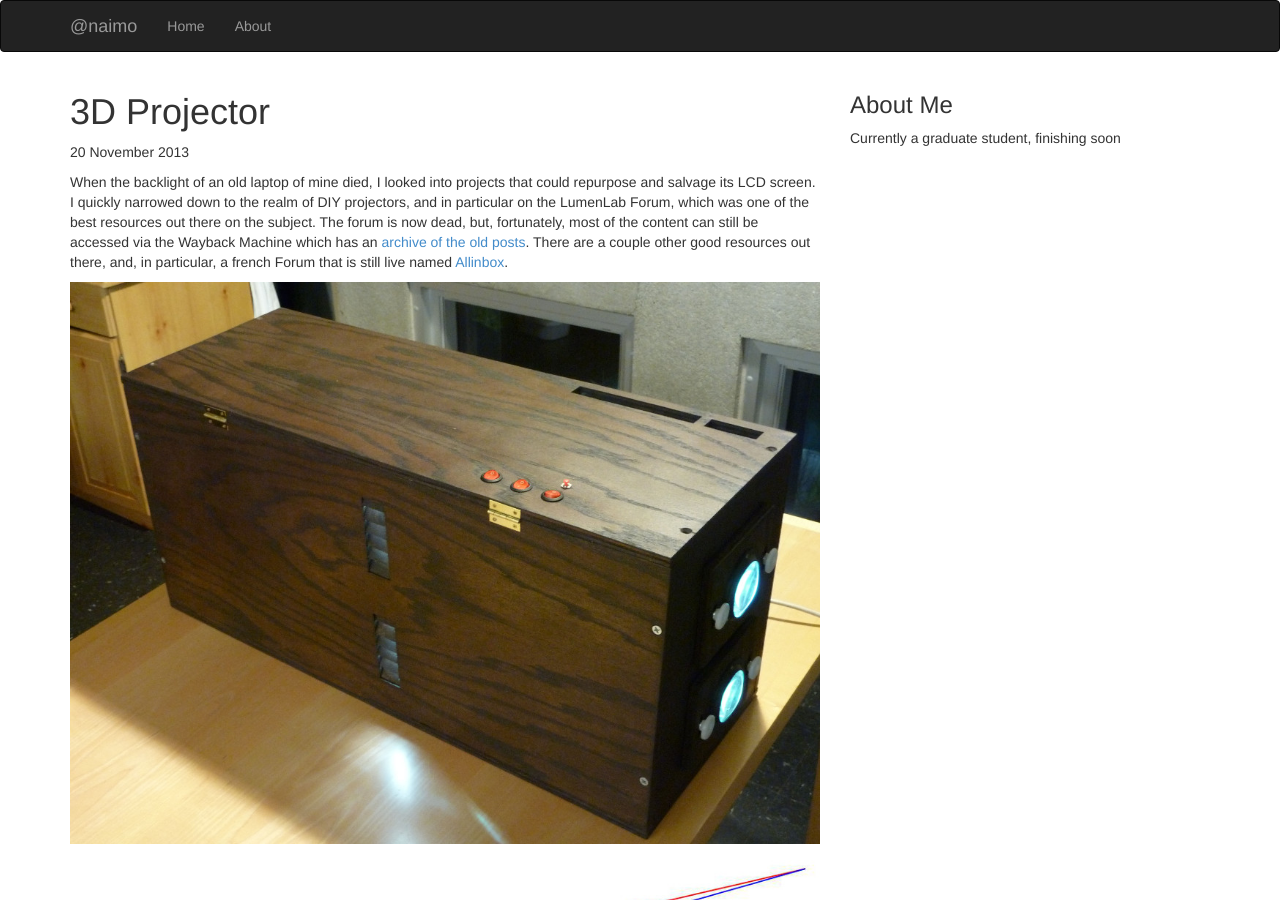
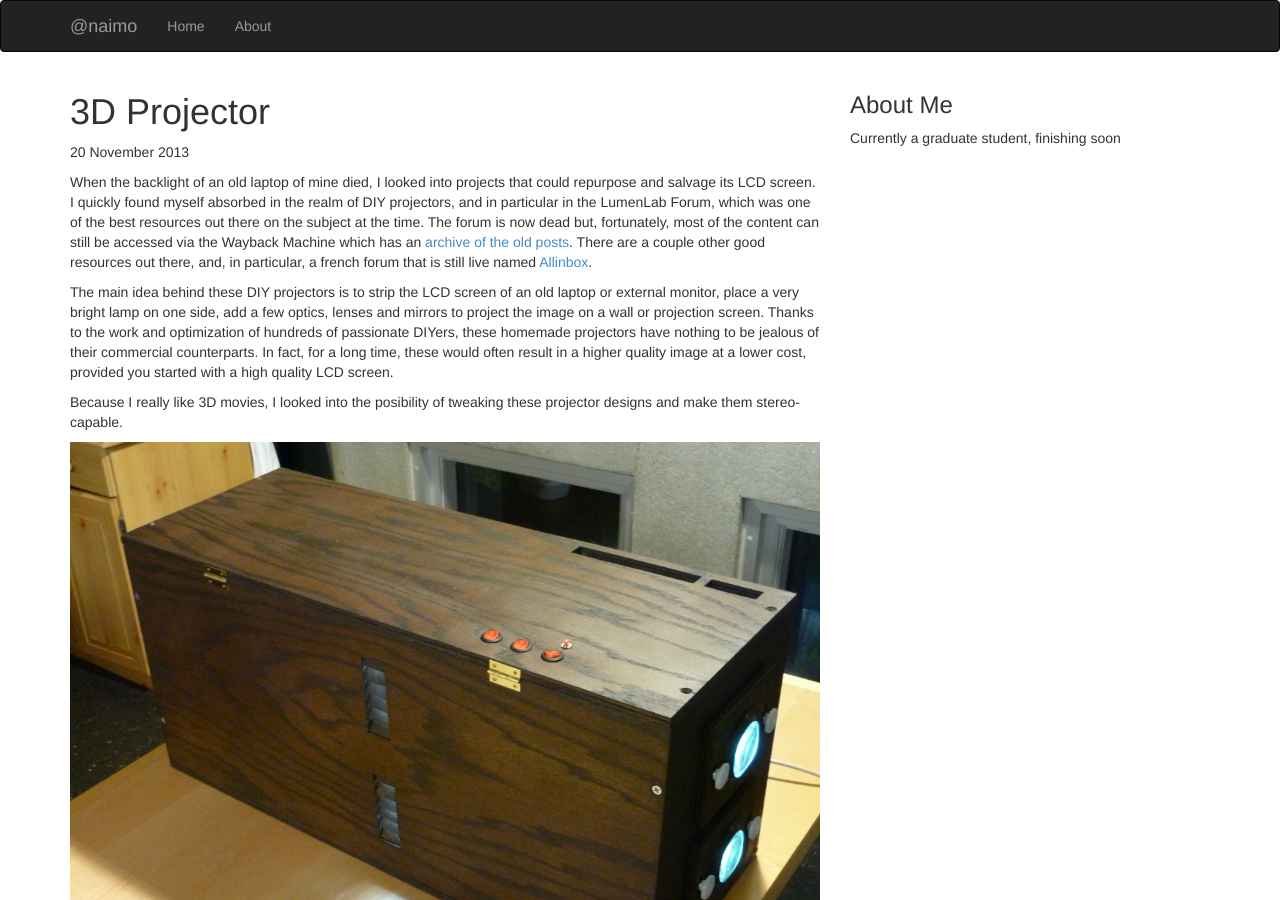
Before and after one commit to naimo/nicolas.github.com, a Jekyll site: the page built from _posts/2013-11-20-3d-projector.md, in a window 1280 px wide and 900 px high. Built offline with Jekyll 4.4.1, drawn with Linux system fonts in a browser that asks for light colours; Markdown is read by kramdown in place of the engine named in the settings.

Commit message:
beginning

```diff
--- a/_posts/2013-11-20-3d-projector.md
+++ b/_posts/2013-11-20-3d-projector.md
@@ -4,7 +4,15 @@
 image: projector_main.jpg
 ---
 <p>
-When the backlight of an old laptop of mine died, I looked into projects that could repurpose and salvage its LCD screen. I quickly narrowed down to the realm of DIY projectors, and in particular on the LumenLab Forum, which was one of the best resources out there on the subject. The forum is now dead, but, fortunately, most of the content can still be accessed via the Wayback Machine which has an <a href="https://web.archive.org/web/20120309041922/http://www.lumenlab.com/forums/index.php?showforum=29">archive of the old posts</a>. There are a couple other good resources out there, and, in particular, a french Forum that is still live named <a href="www.allinbox.com">Allinbox</a>.
+When the backlight of an old laptop of mine died, I looked into projects that could repurpose and salvage its LCD screen. I quickly found myself absorbed in the realm of DIY projectors, and in particular in the LumenLab Forum, which was one of the best resources out there on the subject at the time. The forum is now dead but, fortunately, most of the content can still be accessed via the Wayback Machine which has an <a href="https://web.archive.org/web/20120309041922/http://www.lumenlab.com/forums/index.php?showforum=29">archive of the old posts</a>. There are a couple other good resources out there, and, in particular, a french forum that is still live named <a href="www.allinbox.com">Allinbox</a>.
+</p>
+
+<p>
+The main idea behind these DIY projectors is to strip the LCD screen of an old laptop or external monitor, place a very bright lamp on one side, add a few optics, lenses and mirrors to project the image on a wall or projection screen. Thanks to the work and optimization of hundreds of passionate DIYers, these homemade projectors have nothing to be jealous of their commercial counterparts. In fact, for a long time, these would often result in a higher quality image at a lower cost, provided you started with a high quality LCD screen.
+</p>
+
+<p>
+Because I really like 3D movies, I looked into the posibility of tweaking these projector designs and make them stereo-capable.
 </p>
 
 <p><img src="{{ site.url }}/assets/img/projector_main.jpg" class="img-responsive" alt="Finished projector"></p>
```
